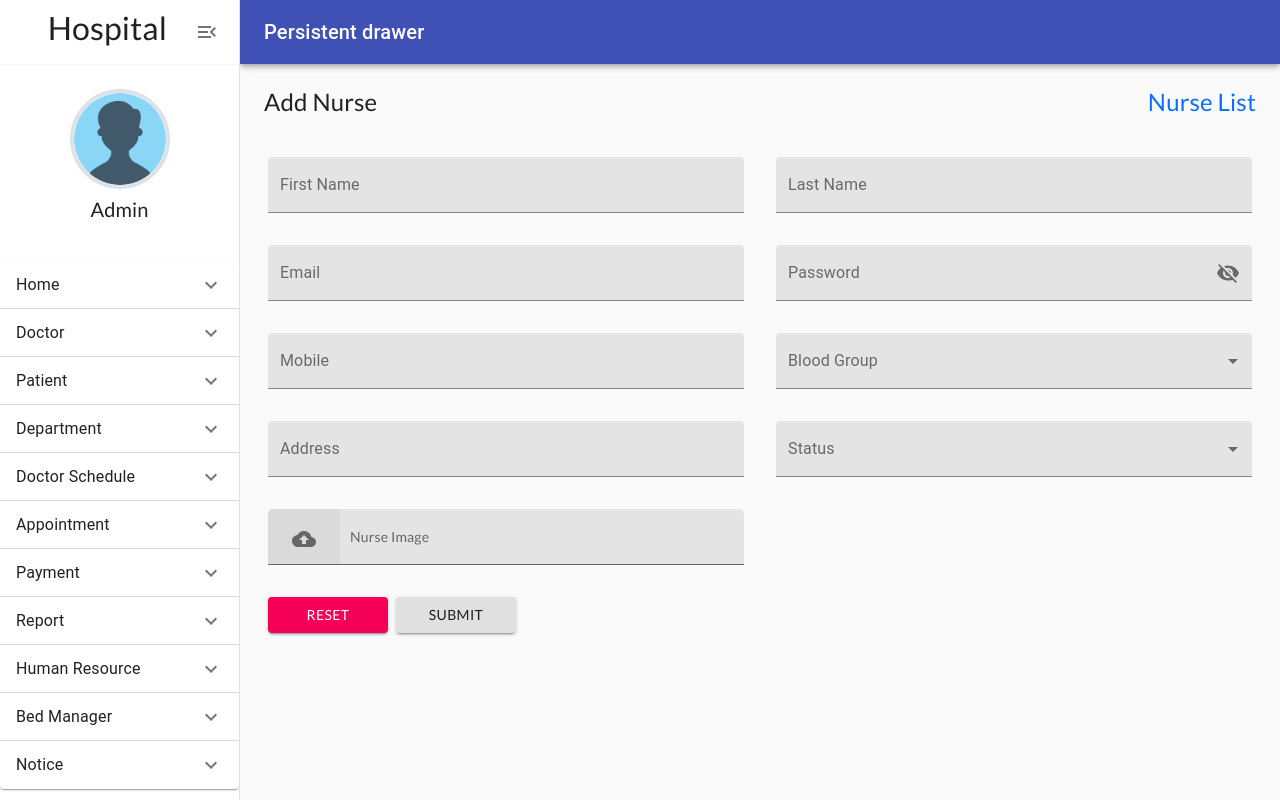
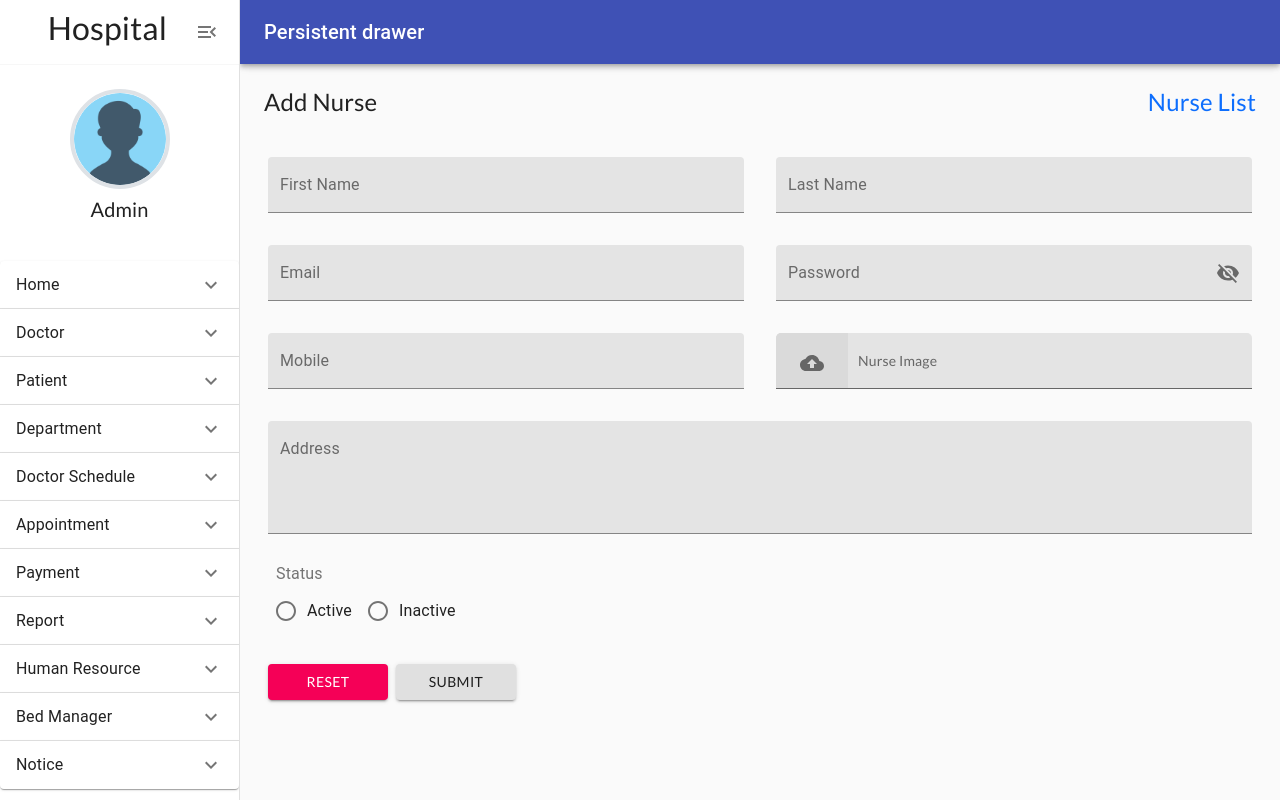
Before and after one commit to nayem1816/hospital-management-stytem-client, a React (Create React App) app: page /humanResource/addNurse in a window 1280 px wide. Built offline with nearby package versions, Linux system fonts and the light colour scheme.

Commit message:
add component complete

```diff
--- a/src/pages/Appointment/AddAppointment/AddAppointment.jsx
+++ b/src/pages/Appointment/AddAppointment/AddAppointment.jsx
@@ -4,7 +4,8 @@ import CustomPassInput from "../../../components/InputField/CustomPassInput/Cust
 import CustomInput from "./../../../components/InputField/CustomInput/CustomInput";
 import { useForm } from "react-hook-form";
 import CustomButton from "../../../components/InputField/CustomButton/CustomButton";
-import CustomSelect from "../../../components/InputField/CustomSelect/CustomSelect";
+import CustomTextArea from "../../../components/InputField/CustomTextArea/CustomTextArea";
+import CustomRadioBtn from "../../../components/InputField/CustomRadioBtn/CustomRadioBtn";
 
 const AddAppointment = () => {
   const { register, handleSubmit } = useForm();
@@ -74,21 +75,21 @@ const AddAppointment = () => {
                 {...register("appointmentDate", { required: true })}
               />
             </div>
-            <div className="col-md-6 p-3 last-name">
-              <CustomInput
+            <div className="col-md-12 p-3 problem">
+              <CustomTextArea
                 placeHolder={"Problem"}
-                inputType={"text"}
-                {...register("problem", { required: true })}
+                {...register("problem", {
+                  required: true,
+                })}
               />
             </div>
-            <div className="col-md-6 p-3 department">
-              <CustomSelect
-                placeHolder="Sex"
-                selectOptions={[
-                  "Male",
-                  "Female",
-                  "Others",
-                ]}
+            <div className="col-md-6 p-3 sex">
+              <CustomRadioBtn
+                titleName={"Sex"}
+                regName={"sex"}
+                defaultValue={false}
+                selectOptions={["Male", "Female", "Other"]}
+                rules={{ required: true }}
                 register={register}
               />
             </div>
--- a/src/pages/BedManager/AddBed/AddBed.jsx
+++ b/src/pages/BedManager/AddBed/AddBed.jsx
@@ -3,8 +3,8 @@ import { Link } from "react-router-dom";
 import CustomInput from "./../../../components/InputField/CustomInput/CustomInput";
 import { useForm } from "react-hook-form";
 import CustomButton from "../../../components/InputField/CustomButton/CustomButton";
-import CustomSelect from "../../../components/InputField/CustomSelect/CustomSelect";
-import UploadField from "../../../components/InputField/UploadField/UploadField";
+import CustomTextArea from "../../../components/InputField/CustomTextArea/CustomTextArea";
+import CustomRadioBtn from "../../../components/InputField/CustomRadioBtn/CustomRadioBtn";
 
 const AddBed = () => {
     const { register, handleSubmit } = useForm();
@@ -57,29 +57,30 @@ const AddBed = () => {
                                 {...register("admitDate", { required: true })}
                             />
                         </div>
-                        <div className="col-md-6 p-3 mobile">
+                        <div className="col-md-6 p-3 bed-capacity">
                             <CustomInput
                                 placeHolder={"Bed Capacity"}
                                 inputType={"number"}
                                 {...register("bedCapacity", { required: true })}
                             />
                         </div>
-                        <div className="col-md-6 p-3 address">
-                            <CustomInput
-                                placeHolder={"Description"}
-                                inputType={"text"}
-                                {...register("description", { required: true })}
+                        <div className="col-md-12 p-3 description">
+                            <CustomTextArea
+                                placeHolder={"Add Description"}
+                                {...register("description", {
+                                    required: true,
+                                })}
                             />
                         </div>
-                        <div className="col-md-6 p-3 department">
-                            <CustomSelect
-                                placeHolder="Sex"
-                                selectOptions={["Male", "Female", "Others"]}
+                        <div className="col-md-6 p-3 bed-sex">
+                            <CustomRadioBtn
+                                titleName={"Sex"}
+                                regName={"sex"}
+                                defaultValue={false}
+                                selectOptions={["Male", "Female", "Other"]}
+                                rules={{ required: true }}
                                 register={register}
                             />
-                        </div>
-                        <div className="col-md-6 p-3 mobile">
-                            <UploadField placeHolder={"Bed Image"} />
                         </div>
                         <div className="col-md-12 p-3 button">
                             <CustomButton
--- a/src/pages/Department/AddDepartment/AddDepartment.jsx
+++ b/src/pages/Department/AddDepartment/AddDepartment.jsx
@@ -3,7 +3,7 @@ import { Link } from "react-router-dom";
 import CustomInput from "./../../../components/InputField/CustomInput/CustomInput";
 import { useForm } from "react-hook-form";
 import CustomButton from "../../../components/InputField/CustomButton/CustomButton";
-import CustomSelect from "../../../components/InputField/CustomSelect/CustomSelect";
+import CustomRadioBtn from "../../../components/InputField/CustomRadioBtn/CustomRadioBtn";
 
 const AddDepartment = () => {
     const { register, handleSubmit } = useForm();
@@ -46,10 +46,13 @@ const AddDepartment = () => {
                                 })}
                             />
                         </div>
-                        <div className="col-md-6 p-3 department">
-                            <CustomSelect
-                                placeHolder="Status"
+                        <div className="col-md-12 p-3 doctor-status">
+                            <CustomRadioBtn
+                                titleName={"Status"}
+                                regName={"doctor-status"}
+                                defaultValue={false}
                                 selectOptions={["Active", "Inactive"]}
+                                rules={{ required: true }}
                                 register={register}
                             />
                         </div>
--- a/src/pages/HumanResource/AddEmployee/AddEmployee.jsx
+++ b/src/pages/HumanResource/AddEmployee/AddEmployee.jsx
@@ -6,6 +6,8 @@ import { useForm } from "react-hook-form";
 import CustomButton from "../../../components/InputField/CustomButton/CustomButton";
 import CustomSelect from "../../../components/InputField/CustomSelect/CustomSelect";
 import UploadField from "../../../components/InputField/UploadField/UploadField";
+import CustomTextArea from "../../../components/InputField/CustomTextArea/CustomTextArea";
+import CustomRadioBtn from "../../../components/InputField/CustomRadioBtn/CustomRadioBtn";
 
 const AddEmployee = () => {
     const { register, handleSubmit } = useForm();
@@ -83,22 +85,26 @@ const AddEmployee = () => {
                                 register={register}
                             />
                         </div>
-                        <div className="col-md-6 p-3 address">
-                            <CustomInput
+                        <div className="col-md-6 p-3 employee-image">
+                            <UploadField placeHolder={"Employee Image"} />
+                        </div>
+                        <div className="col-md-12 p-3 address">
+                            <CustomTextArea
                                 placeHolder={"Address"}
-                                inputType={"text"}
-                                {...register("address", { required: true })}
+                                {...register("address", {
+                                    required: true,
+                                })}
                             />
                         </div>
-                        <div className="col-md-6 p-3 department">
-                            <CustomSelect
-                                placeHolder="Sex"
-                                selectOptions={["Male", "Female", "Others"]}
+                        <div className="col-md-6 p-3 employee-sex">
+                            <CustomRadioBtn
+                                titleName={"Sex"}
+                                regName={"sex"}
+                                defaultValue={false}
+                                selectOptions={["Male", "Female", "Other"]}
+                                rules={{ required: true }}
                                 register={register}
                             />
-                        </div>
-                        <div className="col-md-6 p-3 mobile">
-                            <UploadField placeHolder={"Employee Image"} />
                         </div>
                         <div className="col-md-12 p-3 button">
                             <CustomButton
--- a/src/pages/HumanResource/AddNurse/AddNurse.jsx
+++ b/src/pages/HumanResource/AddNurse/AddNurse.jsx
@@ -4,8 +4,9 @@ import CustomPassInput from "../../../components/InputField/CustomPassInput/Cust
 import CustomInput from "./../../../components/InputField/CustomInput/CustomInput";
 import { useForm } from "react-hook-form";
 import CustomButton from "../../../components/InputField/CustomButton/CustomButton";
-import CustomSelect from "../../../components/InputField/CustomSelect/CustomSelect";
 import UploadField from "../../../components/InputField/UploadField/UploadField";
+import CustomTextArea from "../../../components/InputField/CustomTextArea/CustomTextArea";
+import CustomRadioBtn from "../../../components/InputField/CustomRadioBtn/CustomRadioBtn";
 
 const AddNurse = () => {
     const { register, handleSubmit } = useForm();
@@ -54,38 +55,26 @@ const AddNurse = () => {
                                 {...register("mobile", { required: true })}
                             />
                         </div>
-                        <div className="col-md-6 p-3 department">
-                            <CustomSelect
-                                placeHolder="Blood Group"
-                                selectOptions={[
-                                    "A+",
-                                    "A-",
-                                    "B+",
-                                    "B-",
-                                    "O+",
-                                    "O-",
-                                    "AB+",
-                                    "AB-",
-                                ]}
+                        <div className="col-md-6 p-3 nurse-image">
+                            <UploadField placeHolder={"Nurse Image"} />
+                        </div>
+                        <div className="col-md-12 p-3 nurse-address">
+                            <CustomTextArea
+                                placeHolder={"Address"}
+                                {...register("address", {
+                                    required: true,
+                                })}
+                            />
+                        </div>
+                        <div className="col-md-6 p-3 nurse-status">
+                            <CustomRadioBtn
+                                titleName={"Status"}
+                                regName={"status"}
+                                defaultValue={false}
+                                selectOptions={["Active", "Inactive"]}
+                                rules={{ required: true }}
                                 register={register}
                             />
-                        </div>
-                        <div className="col-md-6 p-3 address">
-                            <CustomInput
-                                placeHolder={"Address"}
-                                inputType={"text"}
-                                {...register("address", { required: true })}
-                            />
-                        </div>
-                        <div className="col-md-6 p-3 department">
-                            <CustomSelect
-                                placeHolder="Status"
-                                selectOptions={["Active", "Inactive"]}
-                                register={register}
-                            />
-                        </div>
-                        <div className="col-md-6 p-3 mobile">
-                            <UploadField placeHolder={"Nurse Image"} />
                         </div>
                         <div className="col-md-12 p-3 button">
                             <CustomButton
--- a/src/pages/HumanResource/AddPharmacist/AddPharmacist.jsx
+++ b/src/pages/HumanResource/AddPharmacist/AddPharmacist.jsx
@@ -4,8 +4,9 @@ import CustomPassInput from "../../../components/InputField/CustomPassInput/Cust
 import CustomInput from "./../../../components/InputField/CustomInput/CustomInput";
 import { useForm } from "react-hook-form";
 import CustomButton from "../../../components/InputField/CustomButton/CustomButton";
-import CustomSelect from "../../../components/InputField/CustomSelect/CustomSelect";
 import UploadField from "../../../components/InputField/UploadField/UploadField";
+import CustomTextArea from "../../../components/InputField/CustomTextArea/CustomTextArea";
+import CustomRadioBtn from "../../../components/InputField/CustomRadioBtn/CustomRadioBtn";
 
 const AddPharmacist = () => {
     const { register, handleSubmit } = useForm();
@@ -56,29 +57,36 @@ const AddPharmacist = () => {
                                 {...register("mobile", { required: true })}
                             />
                         </div>
-                        <div className="col-md-6 p-3 address">
-                            <CustomInput
+                        <div className="col-md-6 p-3 pharmacist-image">
+                            <UploadField placeHolder={"Pharmacist Image"} />
+                        </div>
+                        <div className="col-md-12 p-3 pharmacist-address">
+                            <CustomTextArea
                                 placeHolder={"Address"}
-                                inputType={"text"}
-                                {...register("address", { required: true })}
+                                {...register("address", {
+                                    required: true,
+                                })}
                             />
                         </div>
-                        <div className="col-md-6 p-3 department">
-                            <CustomSelect
-                                placeHolder="Sex"
-                                selectOptions={["Male", "Female", "Others"]}
+                        <div className="col-md-6 p-3 pharmacist-sex">
+                            <CustomRadioBtn
+                                titleName={"Sex"}
+                                regName={"sex"}
+                                defaultValue={false}
+                                selectOptions={["Male", "Female", "Other"]}
+                                rules={{ required: true }}
                                 register={register}
                             />
                         </div>
-                        <div className="col-md-6 p-3 department">
-                            <CustomSelect
-                                placeHolder="Status"
+                        <div className="col-md-6 p-3 pharmacist-status">
+                            <CustomRadioBtn
+                                titleName={"Status"}
+                                regName={"status"}
+                                defaultValue={false}
                                 selectOptions={["Active", "Inactive"]}
+                                rules={{ required: true }}
                                 register={register}
                             />
-                        </div>
-                        <div className="col-md-6 p-3 mobile">
-                            <UploadField placeHolder={"Pharmacist Image"} />
                         </div>
                         <div className="col-md-12 p-3 button">
                             <CustomButton
--- a/src/pages/HumanResource/AddRepresentative/AddRepresentative.jsx
+++ b/src/pages/HumanResource/AddRepresentative/AddRepresentative.jsx
@@ -4,8 +4,9 @@ import CustomPassInput from "../../../components/InputField/CustomPassInput/Cust
 import CustomInput from "./../../../components/InputField/CustomInput/CustomInput";
 import { useForm } from "react-hook-form";
 import CustomButton from "../../../components/InputField/CustomButton/CustomButton";
-import CustomSelect from "../../../components/InputField/CustomSelect/CustomSelect";
 import UploadField from "../../../components/InputField/UploadField/UploadField";
+import CustomTextArea from "../../../components/InputField/CustomTextArea/CustomTextArea";
+import CustomRadioBtn from "../../../components/InputField/CustomRadioBtn/CustomRadioBtn";
 
 const AddRepresentative = () => {
   const { register, handleSubmit } = useForm();
@@ -17,9 +18,7 @@ const AddRepresentative = () => {
       <div className="d-flex justify-content-between">
         <h4>Add Representative</h4>
         <h4>
-                    <Link to="/humanResource/addRepresentative">
-                        Representative List
-                    </Link>
+          <Link to="/humanResource/addRepresentative">Representative List</Link>
         </h4>
       </div>
       <div className="mt-3">
@@ -56,29 +55,36 @@ const AddRepresentative = () => {
                 {...register("mobile", { required: true })}
               />
             </div>
-                        <div className="col-md-6 p-3 address">
-                            <CustomInput
+            <div className="col-md-6 p-3 representative-image">
+              <UploadField placeHolder={"Representative Image"} />
+            </div>
+            <div className="col-md-12 p-3 representative-address">
+              <CustomTextArea
                 placeHolder={"Address"}
-                                inputType={"text"}
-                                {...register("address", { required: true })}
+                {...register("address", {
+                  required: true,
+                })}
               />
             </div>
-                        <div className="col-md-6 p-3 department">
-                            <CustomSelect
-                                placeHolder="Sex"
-                                selectOptions={["Male", "Female", "Others"]}
+            <div className="col-md-6 p-3 representative-sex">
+              <CustomRadioBtn
+                titleName={"Sex"}
+                regName={"sex"}
+                defaultValue={false}
+                selectOptions={["Male", "Female", "Other"]}
+                rules={{ required: true }}
                 register={register}
               />
             </div>
-                        <div className="col-md-6 p-3 department">
-                            <CustomSelect
-                                placeHolder="Status"
+            <div className="col-md-6 p-3 representative-status">
+              <CustomRadioBtn
+                titleName={"Status"}
+                regName={"status"}
+                defaultValue={false}
                 selectOptions={["Active", "Inactive"]}
+                rules={{ required: true }}
                 register={register}
               />
-                        </div>
-                        <div className="col-md-6 p-3 mobile">
-                            <UploadField placeHolder={"Representative Image"} />
             </div>
             <div className="col-md-12 p-3 button">
               <CustomButton
@@ -86,10 +92,7 @@ const AddRepresentative = () => {
                 btnTxt={"Reset"}
                 color="secondary"
               />
-                            <CustomButton
-                                btnType={"submit"}
-                                btnTxt={"Submit"}
-                            />
+              <CustomButton btnType={"submit"} btnTxt={"Submit"} />
             </div>
           </div>
         </form>
--- a/src/pages/Notice/AddNotice/AddNotice.jsx
+++ b/src/pages/Notice/AddNotice/AddNotice.jsx
@@ -1,9 +1,84 @@
-import React from 'react';
+import React from "react";
+import { Link } from "react-router-dom";
+import CustomInput from "./../../../components/InputField/CustomInput/CustomInput";
+import { useForm } from "react-hook-form";
+import CustomButton from "../../../components/InputField/CustomButton/CustomButton";
+import CustomTextArea from "../../../components/InputField/CustomTextArea/CustomTextArea";
+import CustomDatePicker from "../../../components/InputField/CustomDatePicker/CustomDatePicker";
+import CustomRadioBtn from "../../../components/InputField/CustomRadioBtn/CustomRadioBtn";
 
 const AddNotice = () => {
+  const { register, handleSubmit } = useForm();
+  const onSubmit = (data) => {
+    console.log(data);
+  };
   return (
     <div>
-      <h2>Add Notice</h2>
+      <div className="d-flex justify-content-between">
+        <h4>Add Notice</h4>
+        <h4>
+          <Link to="/doctor/doctorList">Notice List</Link>
+        </h4>
+      </div>
+      <div className="mt-3">
+        <form className="" onSubmit={handleSubmit(onSubmit)}>
+          <div className="row">
+            <div className="col-md-6 p-3 notice-title">
+              <CustomInput
+                placeHolder={"Title"}
+                inputType={"text"}
+                {...register("title", { required: true })}
+              />
+            </div>
+            <div className="col-md-6 p-3 noticed-by">
+              <CustomInput
+                placeHolder={"Noticed By"}
+                inputType={"text"}
+                {...register("noticedBy", { required: true })}
+              />
+            </div>
+            <div className="col-md-6 p-3 start-date">
+              <CustomDatePicker
+                placeHolder={"Start Date"}
+                {...register("startDate", { required: true })}
+              />
+            </div>
+            <div className="col-md-6 p-3 end-date">
+              <CustomDatePicker
+                placeHolder={"End Date"}
+                {...register("endDate", { required: true })}
+              />
+            </div>
+            <div className="col-md-12 p-3 notice-description">
+              <CustomTextArea
+                placeHolder={"Description"}
+                {...register("description", {
+                  required: true,
+                })}
+              />
+            </div>
+            <div className="col-md-6 p-3 notice-status">
+              <CustomRadioBtn
+                titleName={"Status"}
+                regName={"status"}
+                defaultValue={false}
+                selectOptions={["Active", "Inactive"]}
+                rules={{ required: true }}
+                register={register}
+              />
+            </div>
+
+            <div className="col-md-12 p-3 button">
+              <CustomButton
+                btnType={"btn"}
+                btnTxt={"Reset"}
+                color="secondary"
+              />
+              <CustomButton btnType={"submit"} btnTxt={"Submit"} />
+            </div>
+          </div>
+        </form>
+      </div>
     </div>
   );
 };
--- a/src/pages/Payment/AddPayment/AddPayment.jsx
+++ b/src/pages/Payment/AddPayment/AddPayment.jsx
@@ -4,6 +4,7 @@ import CustomInput from "./../../../components/InputField/CustomInput/CustomInpu
 import { useForm } from "react-hook-form";
 import CustomButton from "../../../components/InputField/CustomButton/CustomButton";
 import CustomSelect from "../../../components/InputField/CustomSelect/CustomSelect";
+import CustomTextArea from "../../../components/InputField/CustomTextArea/CustomTextArea";
 
 const AddPayment = () => {
   const { register, handleSubmit } = useForm();
@@ -44,13 +45,6 @@ const AddPayment = () => {
             </div>
             <div className="col-md-6 p-3 last-name">
               <CustomInput
-                placeHolder={"Account Name"}
-                inputType={"text"}
-                {...register("accountName", { required: true })}
-              />
-            </div>
-            <div className="col-md-6 p-3 last-name">
-              <CustomInput
                 placeHolder={"Total Amount"}
                 inputType={"number"}
                 {...register("totalAmount", { required: true })}
@@ -59,28 +53,23 @@ const AddPayment = () => {
             <div className="col-md-6 p-3 department">
               <CustomSelect
                 placeHolder="Payment Method"
-                selectOptions={[
-                  "Debit Card",
-                  "Credit Card",
-                ]}
+                selectOptions={["Debit Card", "Credit Card"]}
                 register={register}
               />
             </div>
             <div className="col-md-6 p-3 department">
               <CustomSelect
                 placeHolder="Payment Status"
-                selectOptions={[
-                  "Complete",
-                  "Pending",
-                ]}
+                selectOptions={["Complete", "Pending"]}
                 register={register}
               />
             </div>
-            <div className="col-md-6 p-3 email">
-              <CustomInput
+            <div className="col-md-12 p-3 payment-description">
+              <CustomTextArea
                 placeHolder={"Description"}
-                inputType={"text"}
-                {...register("description", { required: true })}
+                {...register("description", {
+                  required: true,
+                })}
               />
             </div>
             <div className="col-md-12 p-3 button">
```
Also changed, not shown: 1 other file (tests, documents, lock files or other folders). Lines whose indentation alone changed are shown as unchanged.
